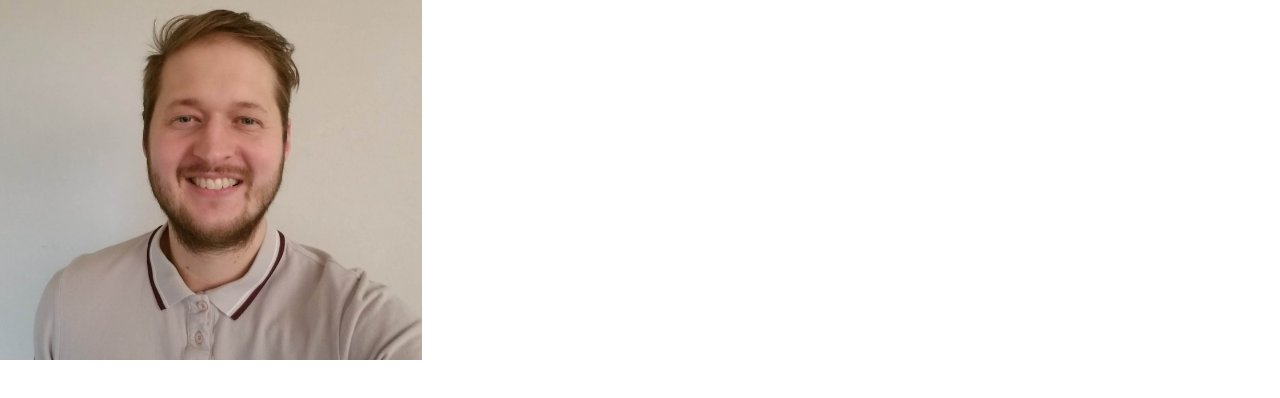
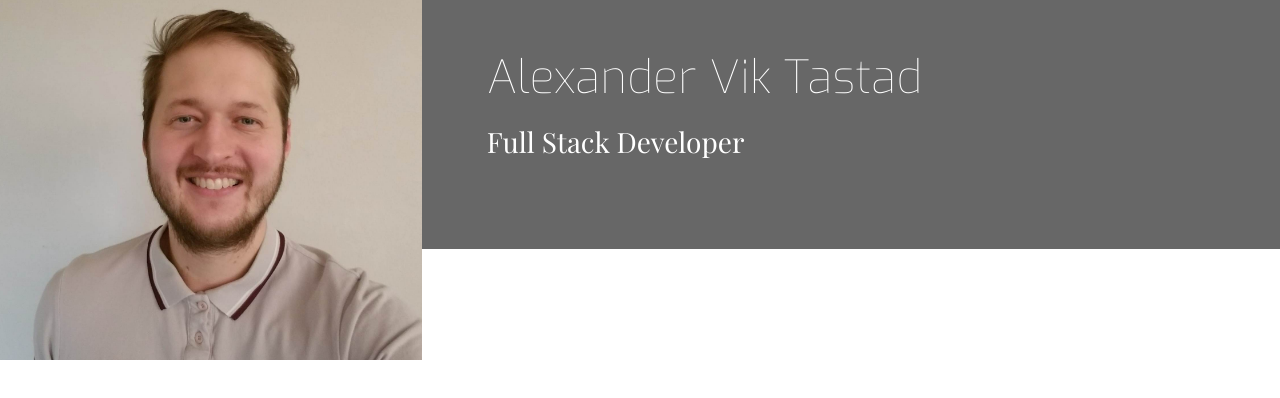
Before and after one commit to AVTpepper/My-Resume, a plain HTML site: page index.html in a window 1280 px wide. Drawn offline with nearby package versions, Linux system fonts and the light colour scheme.

Commit message:
Add: name and title heading

```diff
--- a/assets/css/styles.css
+++ b/assets/css/styles.css
@@ -1,7 +1,17 @@
 @import url('https://fonts.googleapis.com/css2?family=Exo:wght@100;200;300;400;500;600;700&family=Playfair+Display:wght@400;700&display=swap');
 
+/* -------------------------------------- Colors */
+.bg-color-name-title {
+    background-color: #676767;
+}
+
+/* -------------------------------------- Heading */
 header {
     margin: 0;
+}
+
+.heading {
+    margin-left: 50px;
 }
 
 .logo {
@@ -14,3 +24,20 @@ header {
     -moz-transition: all .5s ease-in-out;
     -webkit-transition: all .5s ease-in-out;
 }
+
+.name {
+    font-family: "Exo", sans-serif;
+    font-weight: 100;
+    font-size: 46px;
+    margin-top: 50px;
+    color: white;
+}
+
+.title {
+    font-family: "Playfair Display", sans-serif;
+    font-weight: 400;
+    font-size: 28px;
+    margin-top: 20px;
+    margin-bottom: 90px;
+    color: white;
+}
--- a/index.html
+++ b/index.html
@@ -16,13 +16,15 @@
     <header>
         <div class="row">
             <a href="index.html" class="col-md-4 logo">
-
             </a>
 
-
-            </div>
             <div class="col-md-8">
-
+                <div class="row bg-color-name-title">
+                    <div class="col heading">
+                        <h1 class="name">Alexander Vik Tastad</h1>
+                        <h2 class="title">Full Stack Developer</h2>
+                    </div>
+                </div>
             </div>
         </div>
     </header>
```
